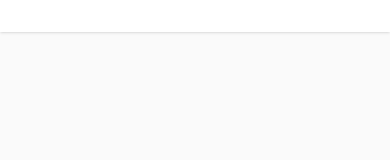
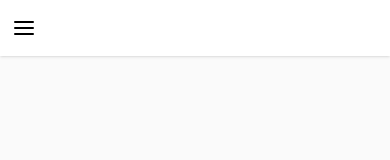
Before and after one commit to ADEDANCE/vyrex, a Next.js app: page / in a window 390 px wide. Shown: the top 160 px of the page. Built offline with nearby package versions, Linux system fonts and the light colour scheme.

Commit message:
refractor: make navber reusable on mobile

```diff
--- a/app/components/Navbar.tsx
+++ b/app/components/Navbar.tsx
@@ -1,7 +1,11 @@
+"use client";
 import Link from "next/link";
 import Button from "./Button";
+import { useState } from "react";
+import { FiMenu, FiX } from "react-icons/fi";
 
 export default function Navbar() {
+  const [isOpen, setIsOpen] = useState(false);
   return (
     <nav className=" w-full mx-auto bg-white py-4 px-3 shadow">
       <div className=" flex justify-between items-center">
@@ -38,6 +42,29 @@ export default function Navbar() {
             className=" bg-blue-500 text-white rounded-2xl"
           />
         </div>
+
+        {/* Hamburger menu for small screens */}
+        <div className=" text-black dark:text-white flex flex-col gap-4 lg:hidden">
+          <button onClick={() => setIsOpen(!isOpen)}>
+            {isOpen ? <FiX size={24} /> : <FiMenu size={24} />}
+          </button>
+
+          {/* Mobile Menu */}
+          {isOpen && (
+            <div className="lg:hidden mt-4 flex flex-col gap-4 text-start text-black bg-white p-4 dark:bg-black dark:text-white ">
+              <Link
+                href={""}
+                className=" hover:bg-blue-200 hover:rounded-xl py-2 px-4"
+              >
+                Log in
+              </Link>
+              <Button
+                children="Start learning"
+                className=" bg-blue-500 text-white rounded-2xl"
+              />
+            </div>
+          )}
+        </div>
       </div>
     </nav>
   );
```
